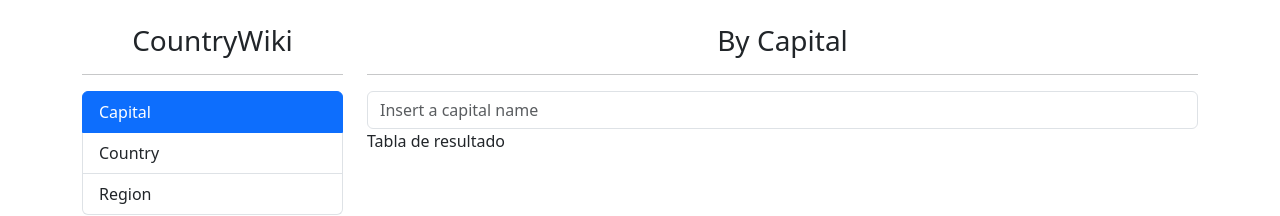
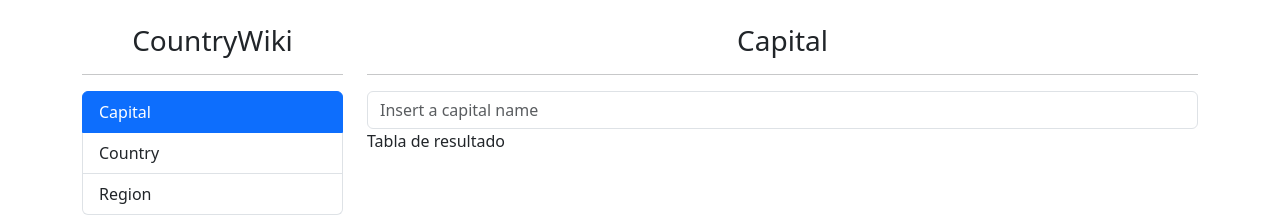
Before and after one commit to PavDev3/countryWiki, an Angular app: page /countries/by-capital in a window 1280 px wide. Shown: the top 216 px of the page. Built offline with nearby package versions, Linux system fonts and the light colour scheme.

Commit message:
Update import paths for SearchBoxComponent in app.component.ts and by-capital-page.component.ts

```diff
--- a/src/app/app.component.ts
+++ b/src/app/app.component.ts
@@ -1,7 +1,8 @@
 import { CommonModule } from '@angular/common';
 import { Component } from '@angular/core';
 import { RouterOutlet } from '@angular/router';
-import { SearchBoxComponent } from './shared/components/searchBox/searchbox.component';
+
+import { SearchBoxComponent } from './shared/components/searchBox/searchBox.component';
 import { SidebarComponent } from './shared/components/sideBar/sidebar.component';
 import { AboutPageComponent } from './shared/pages/about/about-page.component';
 import { HomePageComponent } from './shared/pages/home/home-page.component';
--- a/src/app/countries/pages/by-capital-page/by-capital-page.component.html
+++ b/src/app/countries/pages/by-capital-page/by-capital-page.component.html
@@ -1,4 +1,4 @@
-<h3 class="text-center">By Capital</h3>
+<h3 class="text-center">Capital</h3>
 
 <hr />
 
--- a/src/app/countries/pages/by-capital-page/by-capital-page.component.ts
+++ b/src/app/countries/pages/by-capital-page/by-capital-page.component.ts
@@ -1,5 +1,5 @@
 import { Component } from '@angular/core';
-import { SearchBoxComponent } from '../../../shared/components/searchBox/searchbox.component';
+import { SearchBoxComponent } from './../../../shared/components/searchBox/searchBox.component';
 
 @Component({
   selector: 'app-by-capital-page',
--- a/src/app/countries/pages/by-country-page/by-country-page.component.html
+++ b/src/app/countries/pages/by-country-page/by-country-page.component.html
@@ -1,4 +1,4 @@
-<h3 class="text-center">By Country</h3>
+<h3 class="text-center">Country</h3>
 
 <hr />
 
--- a/src/app/countries/pages/by-country-page/by-country-page.component.ts
+++ b/src/app/countries/pages/by-country-page/by-country-page.component.ts
@@ -1,5 +1,5 @@
 import { Component } from '@angular/core';
-import { SearchBoxComponent } from '../../../shared/components/searchBox/searchbox.component';
+import { SearchBoxComponent } from './../../../shared/components/searchBox/searchBox.component';
 
 @Component({
   selector: 'app-by-country-page',
--- a/src/app/countries/pages/by-region-page/by-region-page.component.html
+++ b/src/app/countries/pages/by-region-page/by-region-page.component.html
@@ -1,4 +1,4 @@
-<h3 class="text-center">By Capital</h3>
+<h3 class="text-center">Capital</h3>
 
 <hr />
 
--- a/src/app/countries/pages/by-region-page/by-region-page.component.ts
+++ b/src/app/countries/pages/by-region-page/by-region-page.component.ts
@@ -1,5 +1,5 @@
 import { Component } from '@angular/core';
-import { SearchBoxComponent } from '../../../shared/components/searchBox/searchbox.component';
+import { SearchBoxComponent } from './../../../shared/components/searchBox/searchBox.component';
 
 @Component({
   selector: 'app-by-region-page',
```
